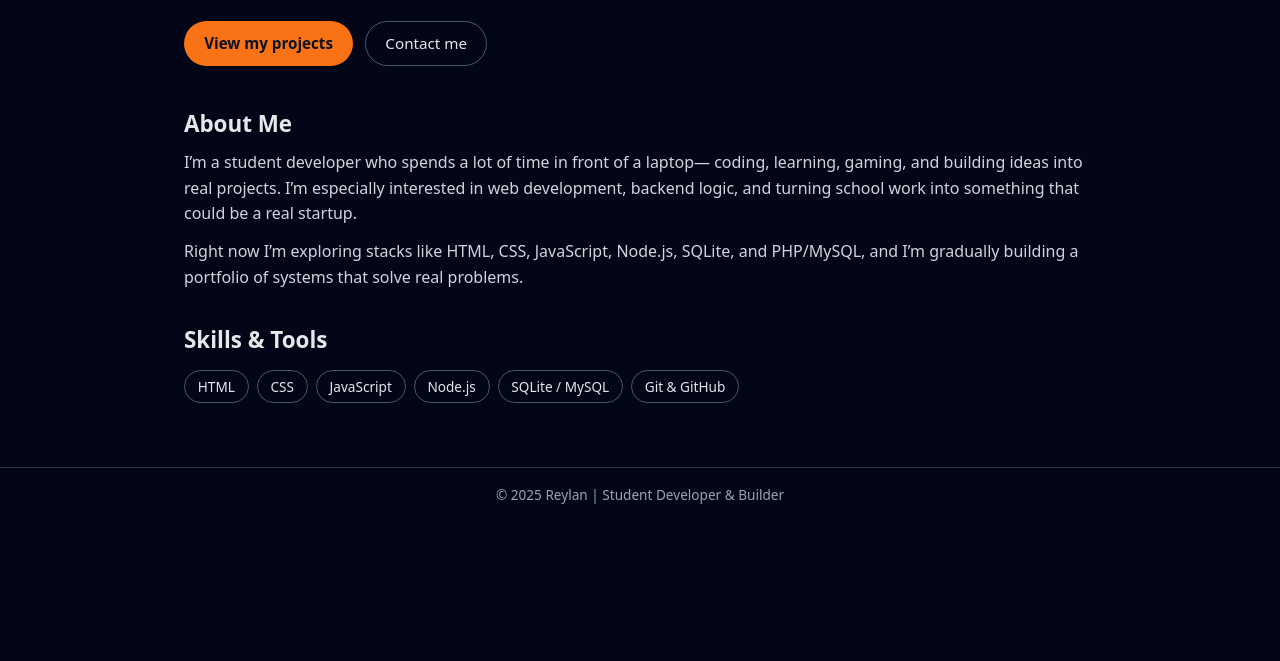
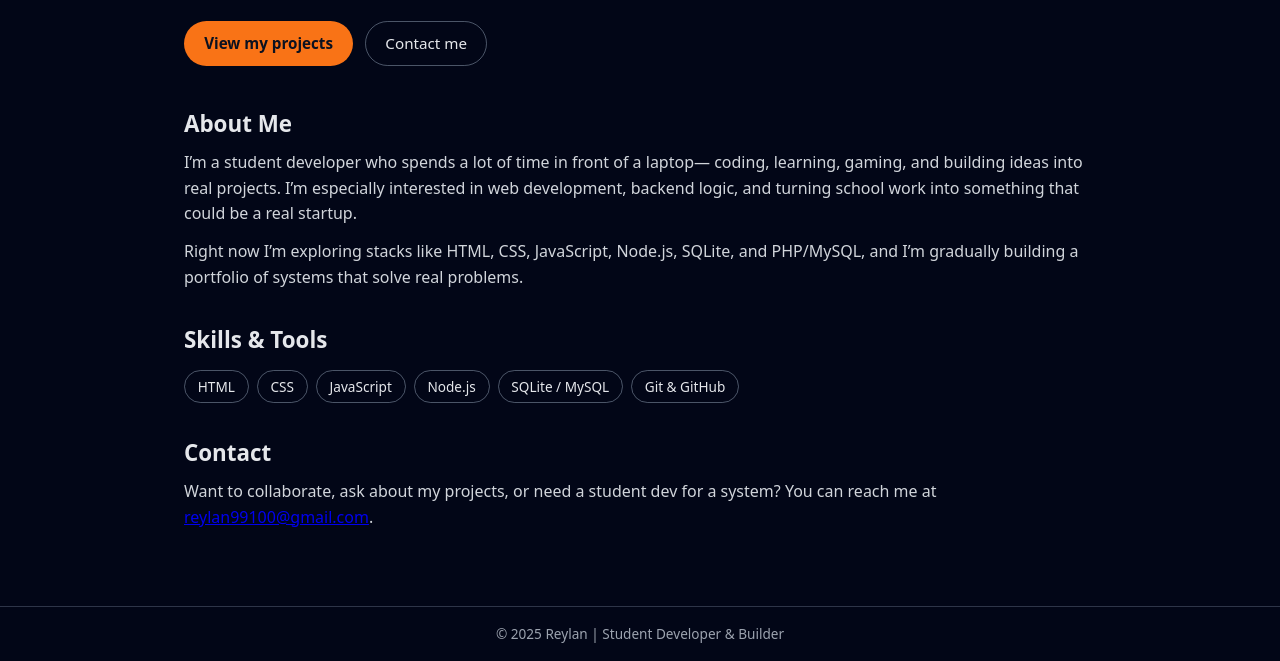
Before and after one commit to Reylanak47/ReylanQuitaOlivar, a plain HTML site: page my_portfolio/index.html in a window 1280 px wide. Shown: the part 288-949 px from the top of the page. Before the commit the page ends 810 px from the top, so only its background shows below. Drawn offline with Linux system fonts and the light colour scheme.

Commit message:
Describe what you changed

```diff
--- a/my_portfolio/index.html
+++ b/my_portfolio/index.html
@@ -64,6 +64,14 @@
         <span class="pill">Git & GitHub</span>
       </div>
     </section>
+    <section class="section">
+  <h2>Contact</h2>
+  <p>
+    Want to collaborate, ask about my projects, or need a student dev for a system?
+    You can reach me at <a href="mailto:reylan99100@gmail.com">reylan99100@gmail.com</a>.
+  </p>
+</section>
+
   </main>
 
   <footer class="site-footer">
```
